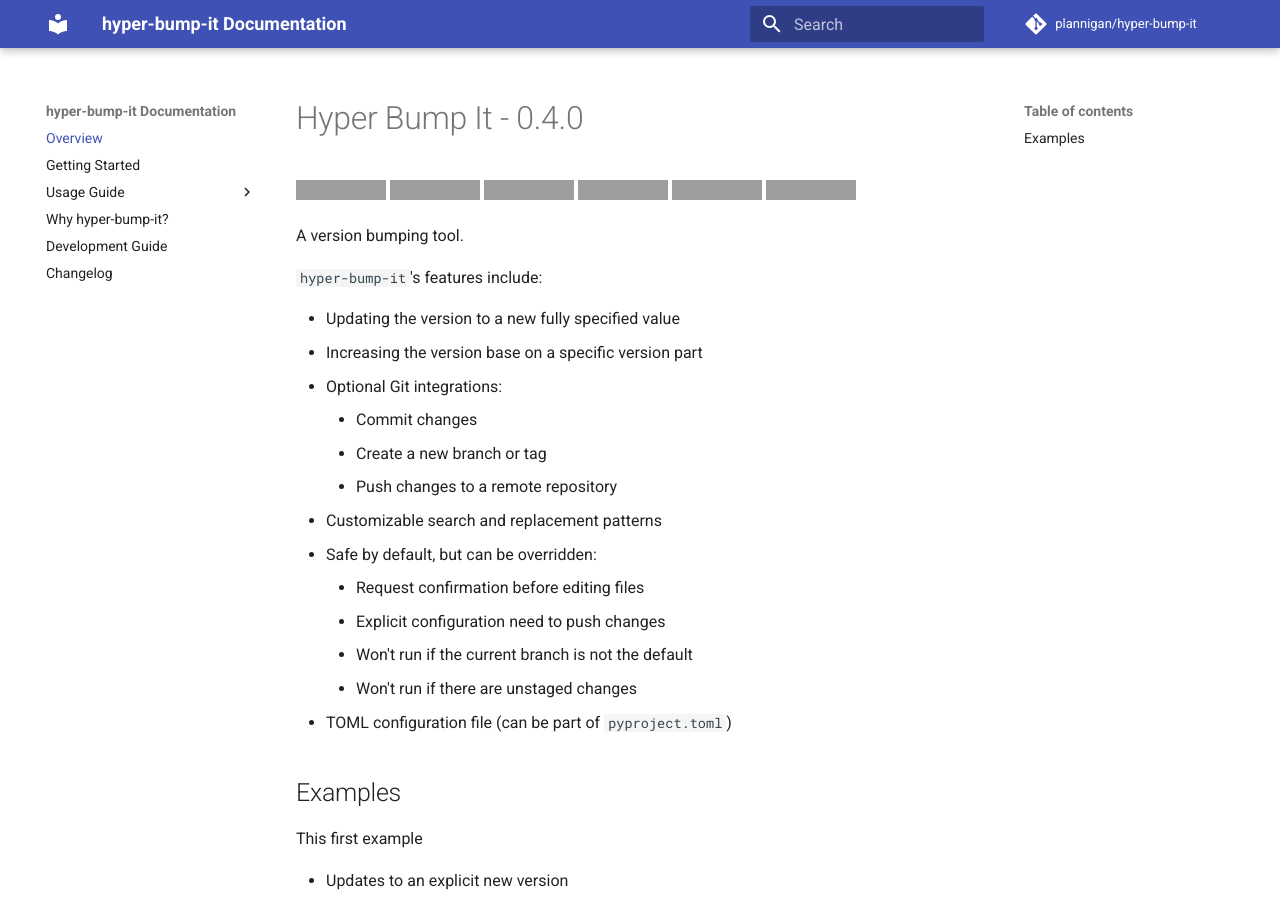
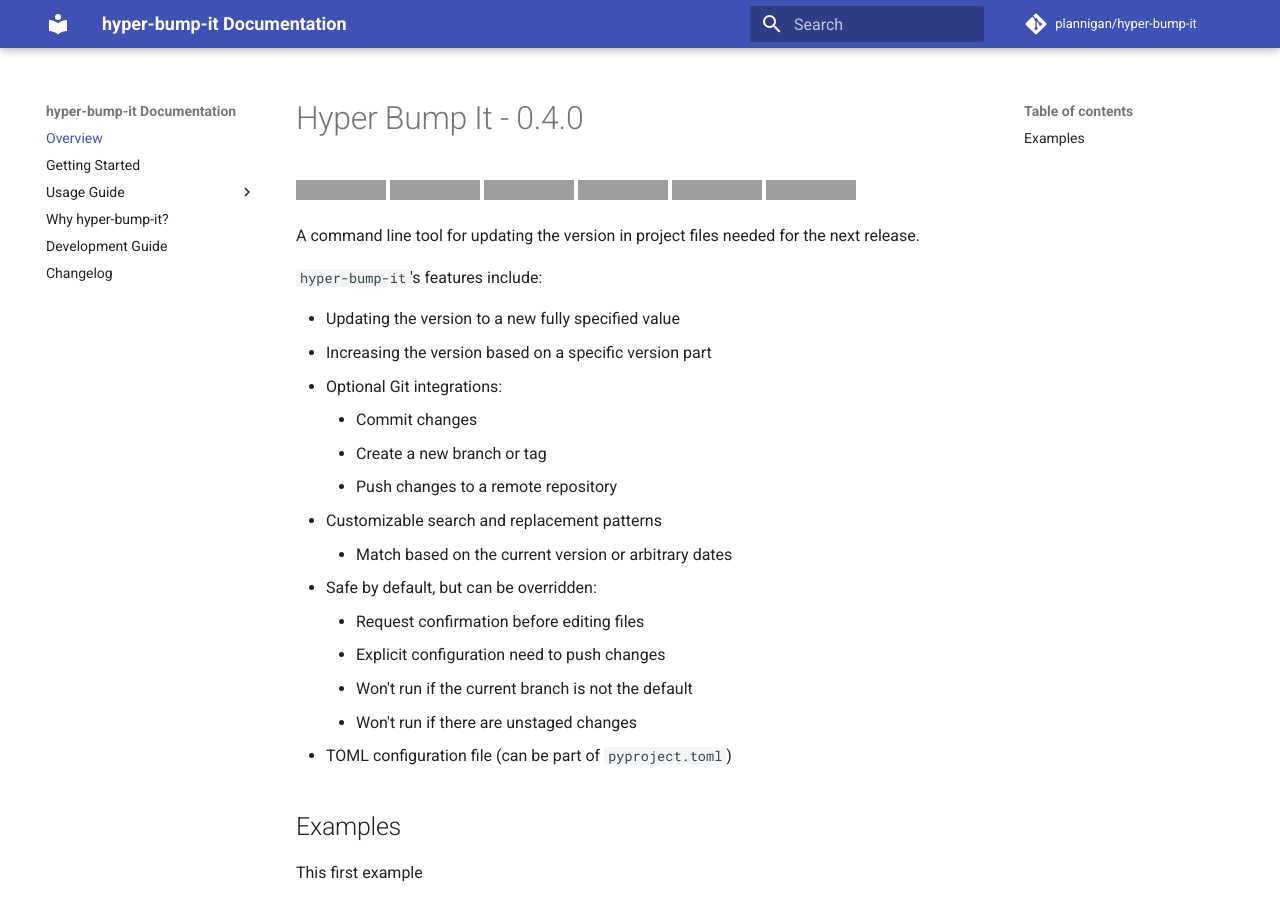
Before and after one commit to plannigan/hyper-bump-it, an MkDocs documentation site: the page built from docs/index.md, in a window 1280 px wide and 900 px high, cut to the strip 0-900 px from the top of the window. Built offline with MkDocs 1.6.1 and Material for MkDocs 9.7.7, drawn with Linux system fonts in a browser that asks for light colours; comment, search, counter and statistics services are not loaded; the version menu is left out; grey boxes are pictures that could not be loaded.

Commit message:
Minor README fixes
* Expand on introduction sentence
* Correct typo
* Mention date matching

```diff
--- a/docs/index.md
+++ b/docs/index.md
@@ -7,17 +7,18 @@
 [![Checked with mypy](https://img.shields.io/badge/mypy-checked-blue)][mypy-home]
 [![Code style: black](https://img.shields.io/badge/code%20style-black-black.svg)][black-home]
 
-A version bumping tool.
+A command line tool for updating the version in project files needed for the next release.
 
 `hyper-bump-it`'s features include:
 
 * Updating the version to a new fully specified value
-* Increasing the version base on a specific version part
+* Increasing the version based on a specific version part
 * Optional Git integrations:
     * Commit changes
     * Create a new branch or tag
     * Push changes to a remote repository
 * Customizable search and replacement patterns
+    * Match based on the current version or arbitrary dates
 * Safe by default, but can be overridden:
     * Request confirmation before editing files
     * Explicit configuration need to push changes
```
Also changed, not shown: README.md (+4 -2 lines).
